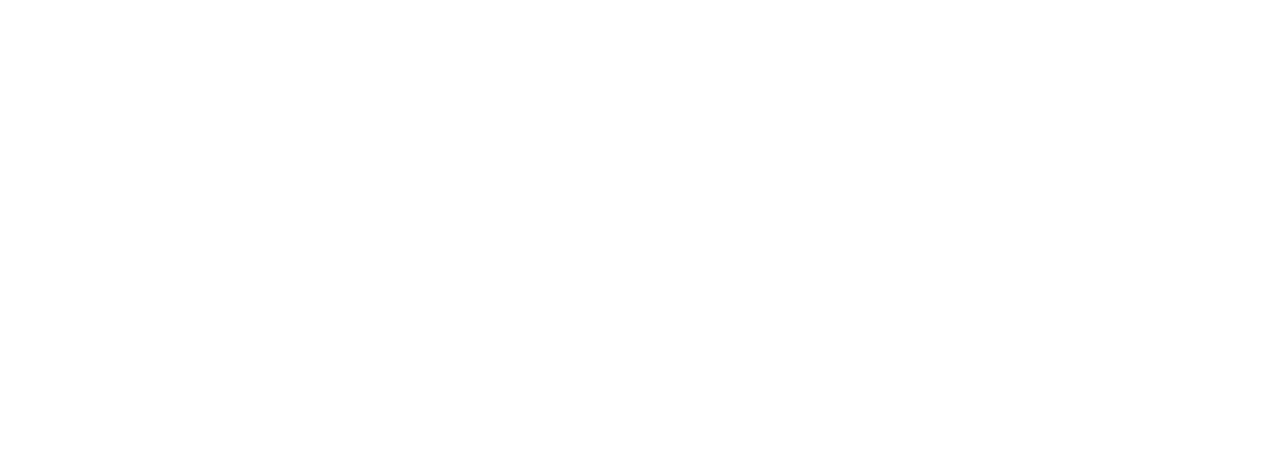
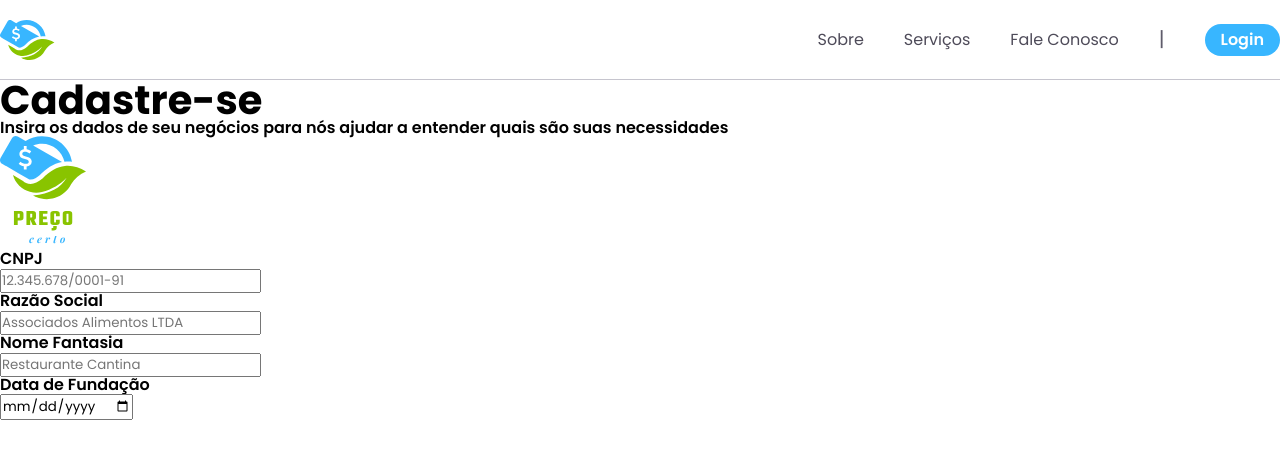
Before and after one commit to Preco-Certo/Front-end, an Angular app: page /cadastro in a window 1280 px wide. Before the commit this address led to /. Shown: the top 458 px of the page. Built offline with nearby package versions, Linux system fonts and the light colour scheme.

Commit message:
fix: tela de cadastro

```diff
--- a/src/app/Telas/cadastro/cadastro.component.html
+++ b/src/app/Telas/cadastro/cadastro.component.html
@@ -1 +1,34 @@
-<p>cadastro works!</p>
+<app-header></app-header>
+<div class="body">
+    <div class="container">
+        <div class="title">
+            <div class="texts">
+                <h3 class="bold">{{title}}</h3>
+                <p class = "p-bold">{{subtitle}}</p>
+            </div>
+            <img src="../../../assets/Logos/logo-text.svg" alt="Preço Certo">
+        </div>
+        <form action="post">
+            <div class="form-row">
+                <div class="input">
+                    <p class = "p-bold">CNPJ</p>
+                    <input type="text" placeholder="{{cnpj}}">
+                </div>
+                <div class="input">
+                    <p class = "p-bold">Razão Social</p>
+                    <input type="text" placeholder="{{razao}}">
+                </div>
+            </div>
+            <div class="form-row">
+                <div class="input">
+                    <p class = "p-bold">Nome Fantasia</p>
+                    <input type="text" placeholder="{{fantasia}}">
+                </div>
+                <div class="input">
+                    <p class = "p-bold">Data de Fundação</p>
+                    <input type="date">
+                </div>
+            </div>
+        </form>
+    </div>
+</div>
--- a/src/app/Telas/cadastro/cadastro.component.ts
+++ b/src/app/Telas/cadastro/cadastro.component.ts
@@ -6,5 +6,22 @@
   styleUrls: ['./cadastro.component.scss']
 })
 export class CadastroComponent {
+  title = 'Cadastre-se';
+  subtitle = 'Insira os dados de seu negócios para nós ajudar a entender quais são suas necessidades';
+
+  // placeholder
+
+  cnpj = '12.345.678/0001-91';
+  razao = 'Associados Alimentos LTDA';
+  fantasia = 'Restaurante Cantina';
+  cep = '17.500-500';
+  endereco = 'Avenida Sampaio Vidal';
+  numero = '123';
+  bairro = 'Centro';
+  cidade = 'São Paulo';
+  uf = 'SP';
+  complemento = 'Galeria de Lojas';
+  celular = '(14) 99876-5432';
+  email = 'email@email.com';
 
 }
--- a/src/app/app-routing.module.ts
+++ b/src/app/app-routing.module.ts
@@ -2,10 +2,12 @@
 import { RouterModule, Routes } from '@angular/router';
 import { LoginComponent } from './Telas/login/login.component';
 import { HomeComponent } from './Telas/home/home.component';
+import { CadastroComponent } from './Telas/cadastro/cadastro.component';
 
 const routes: Routes = [
   { path: '', component: HomeComponent },
-  { path: 'login', component: LoginComponent }
+  { path: 'login', component: LoginComponent },
+  { path: 'cadastro', component: CadastroComponent }
 ];
 
 @NgModule({
--- a/src/styles.scss
+++ b/src/styles.scss
@@ -72,5 +72,5 @@
 }
 
 .bold{
-    font-weight: 700;
+  font-weight: 700;
 }
```
Also changed, not shown: src/assets/Logos/logo-text.svg (added).
